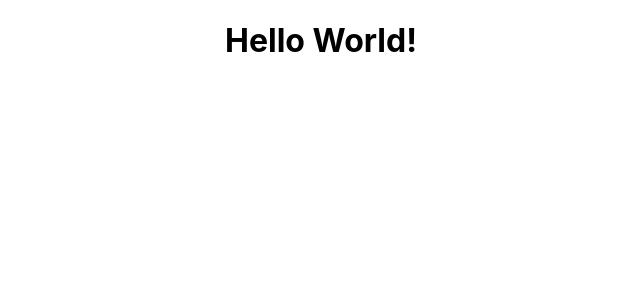
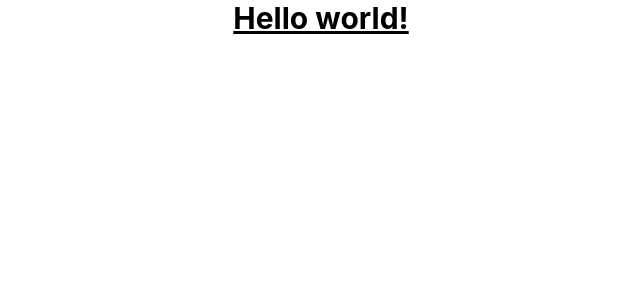
Before and after one commit to software-developer-yamin/MERN-STACK-CARS-APP, a React (Create React App) app: page / in a window 1280 px wide. Shown: the top 300 px of the page, without its empty margins (319-959 px from the left). Built offline with nearby package versions, Linux system fonts and the light colour scheme.

Commit message:
setup tailwidd css

```diff
--- a/package.json
+++ b/package.json
@@ -38,5 +38,10 @@
       "last 1 firefox version",
       "last 1 safari version"
     ]
+  },
+  "devDependencies": {
+    "autoprefixer": "^10.4.2",
+    "postcss": "^8.4.6",
+    "tailwindcss": "^3.0.23"
   }
 }
--- a/src/App.tsx
+++ b/src/App.tsx
@@ -3,7 +3,7 @@
 function App() {
   return (
     <div className="App">
-      <h1>Hello World!</h1>
+      <h1 className="text-3xl font-bold underline">Hello world!</h1>
     </div>
   );
 }
--- a/src/index.css
+++ b/src/index.css
@@ -1,3 +1,7 @@
+@tailwind base;
+@tailwind components;
+@tailwind utilities;
+
 body {
   margin: 0;
   font-family: -apple-system, BlinkMacSystemFont, 'Segoe UI', 'Roboto', 'Oxygen',
--- /dev/null
+++ b/tailwind.config.js
@@ -0,0 +1,9 @@
+module.exports = {
+  content: [
+    "./src/**/*.{js,jsx,ts,tsx}",
+  ],
+  theme: {
+    extend: {},
+  },
+  plugins: [],
+}
```
Also changed, not shown: 1 other file (tests, documents, lock files or other folders).
